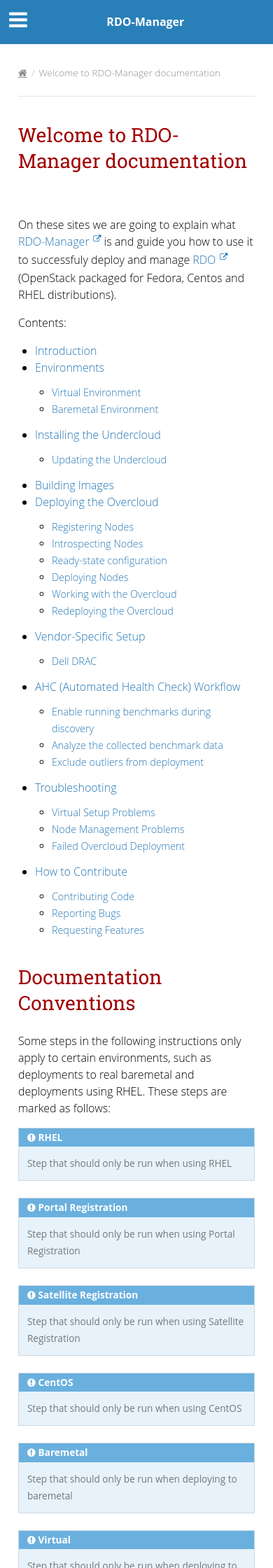
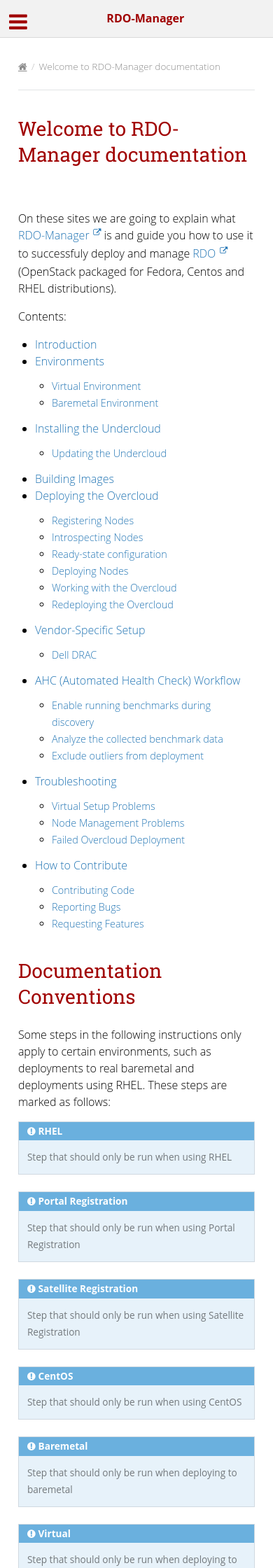
Before and after one commit to openstack-archive/instack-undercloud, a Sphinx documentation site: the page built from doc/source/index.rst, in a window 390 px wide. Shown: the top 2240 px of the page at 70% size. Built offline with Sphinx 7.4.7 and the Read the Docs theme 2.0.0, drawn with Linux system fonts in a browser that asks for light colours.

Commit message:
Fix RDO styling for responsive design
When shrinking size of the window, design changes to mobile
layout. This has still RTD styling, so we need to update it for
applied RDO styling.

Change-Id: I52e114e23001a956594c89b0eb7db929362c4b79

```diff
--- a/doc/source/_custom/rdo_styling.css
+++ b/doc/source/_custom/rdo_styling.css
@@ -17,12 +17,25 @@
 
 
 /* page header */
-.wy-side-nav-search {
+.wy-side-nav-search,
+.wy-nav-top {
   background: rgba(0, 0, 0, 0.05) !important;
 }
 
-.wy-side-nav-search a {
+.wy-nav-top {
+  line-height: 40px;
+  border-bottom: 1px solid rgba(0, 0, 0, 0.1);
+}
+
+.wy-side-nav-search a,
+.wy-nav-top a,
+.wy-nav-top i {
   color: rgb(160, 0, 0) !important;
+}
+
+.wy-nav-top i {
+  position: relative;
+  top: 0.1em;
 }
 
 .wy-side-nav-search input[type="text"] {
```
